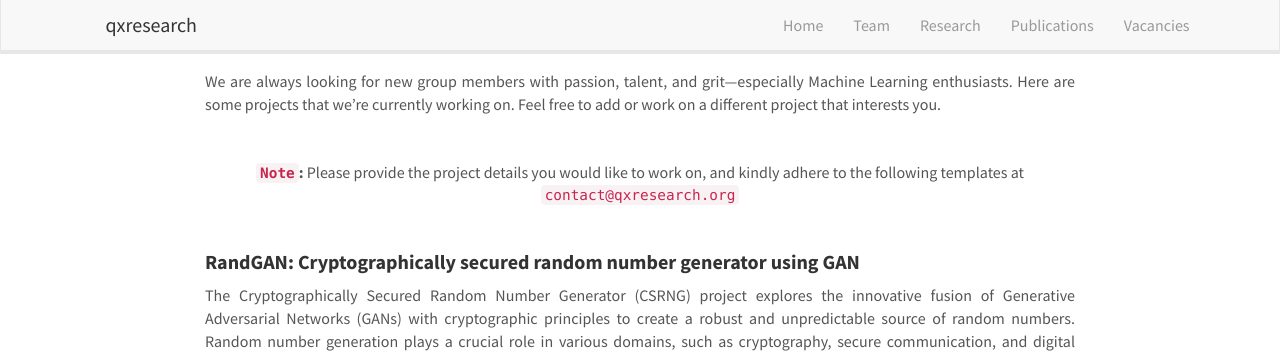
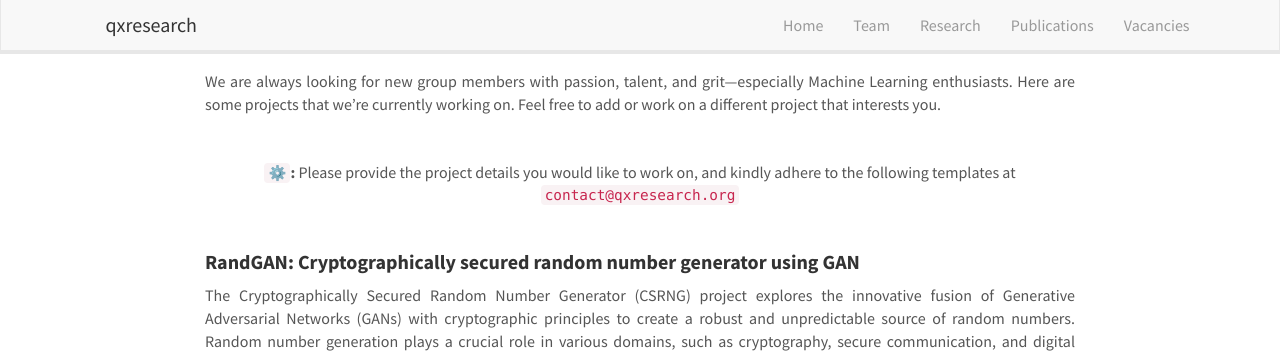
Before and after one commit to qxresearch/qxresearch.github.io, a Jekyll site: the page built from _pages/openings.md, in a window 1280 px wide and 900 px high. Shown: the top 353 px of the window. Built offline with Jekyll 4.4.1, drawn with Linux system fonts in a browser that asks for light colours; nearby versions of some CDN libraries.

Commit message:
Update openings.md

```diff
--- a/_pages/openings.md
+++ b/_pages/openings.md
@@ -13,7 +13,7 @@ We are always looking for new group members with passion, talent, and grit—esp
 
 
 
-<p style="text-align: center;"> **`Note`:** Please provide the project details you would like to work on, and kindly adhere to the following templates at `contact@qxresearch.org`</p>
+<p style="text-align: center;"> **`⚙️`:** Please provide the project details you would like to work on, and kindly adhere to the following templates at `contact@qxresearch.org`</p>
 
 <br>
 
```
